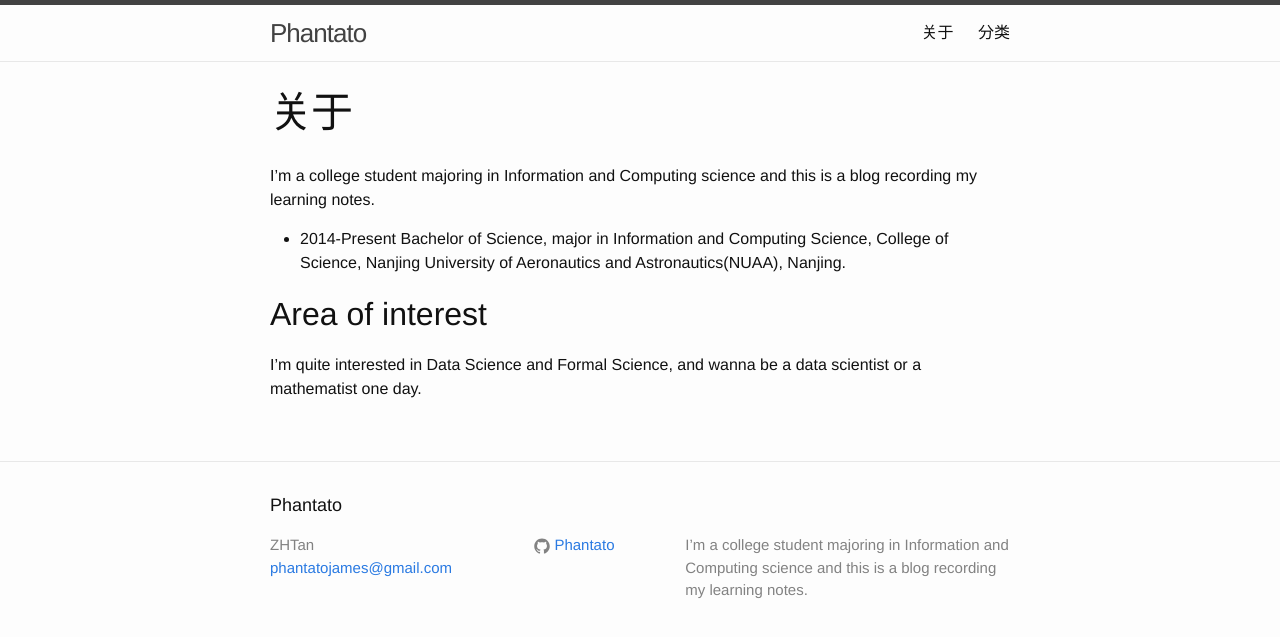
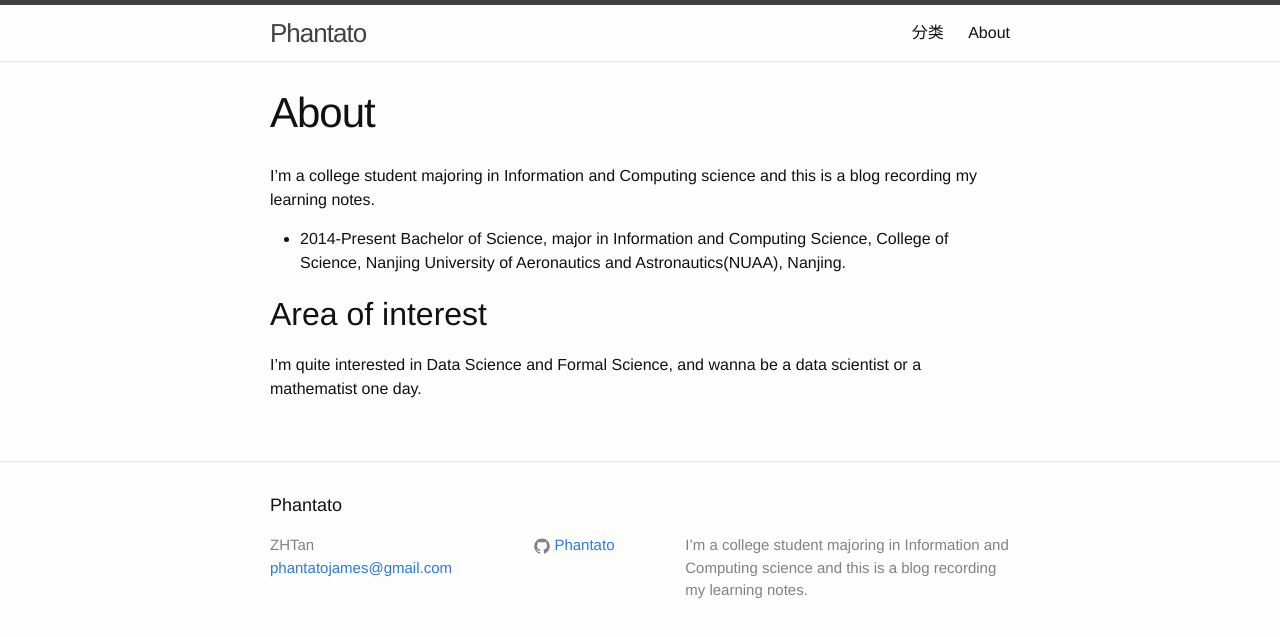
Before and after one commit to Phantato/Phantato.github.io, a Jekyll site: the page built from 9.about.md, in a window 1280 px wide. Shown: the top 637 px of the page. Built offline with Jekyll 4.4.1, drawn with Linux system fonts in a browser that asks for light colours.

Commit message:
modified index page

```diff
--- a/about.md
+++ b/9.about.md
@@ -1,6 +1,6 @@
 ---
 layout: page
-title: 关于
+title: About
 permalink: /about/
 ---
 
--- a/index.html
+++ b/index.html
@@ -15,7 +15,11 @@
           <a class="post-link" href="{{ post.url | prepend: site.baseurl }}">{{ post.title }}</a>
         </h2>
         <p>{{ post.excerpt }}</p>
-        <p>分类:{{ post.categories }}</p>
+        <p>分类:
+          {% for cat in post.categories %}
+          <span>{{ cat }}</span>
+          {% endfor %}
+        </p>
       </li>
     {% endfor %}
   </ul>
```
Also changed, not shown: 1.categories.html (renamed from categories.html).
